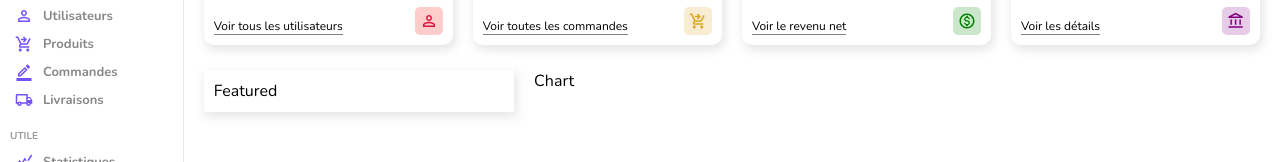
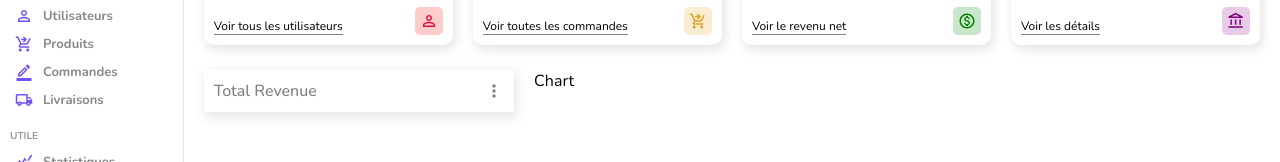
Before and after one commit to kevinkotcherga/dashboard-react, a React (Create React App) app: page / in a window 1280 px wide. Shown: the part 146-308 px from the top of the page. Built offline with nearby package versions, Linux system fonts and the light colour scheme.

Commit message:
feat(featured) : ajout de Featured

```diff
--- a/src/featured/Featured.js
+++ b/src/featured/Featured.js
@@ -1,8 +1,17 @@
+import { MoreVert } from '@mui/icons-material';
 import React from 'react';
 import './featured.scss';
 
 const Featured = () => {
-	return <div className="featured">Featured</div>;
+	return (
+		<div className="featured">
+			<div className="top">
+				<h1 className="title">Total Revenue</h1>
+				<MoreVert fontSize="small" />
+			</div>
+			<div className="bottom"></div>
+		</div>
+	);
 };
 
 export default Featured;
--- a/src/featured/featured.scss
+++ b/src/featured/featured.scss
@@ -3,4 +3,16 @@
   -webkit-box-shadow: 2px 4px 10px 1px rgba(0, 0, 0, 0.47);
   box-shadow: 2px 4px 10px 1px rgba(201, 201, 201, 0.47);
   padding: 10px;
+
+  .top {
+    display: flex;
+    align-items: center;
+    justify-content: space-between;
+    color: gray;
+
+    .title{
+      font-size: 16px;
+      font-weight: 500;
+    }
+  }
 }
```
